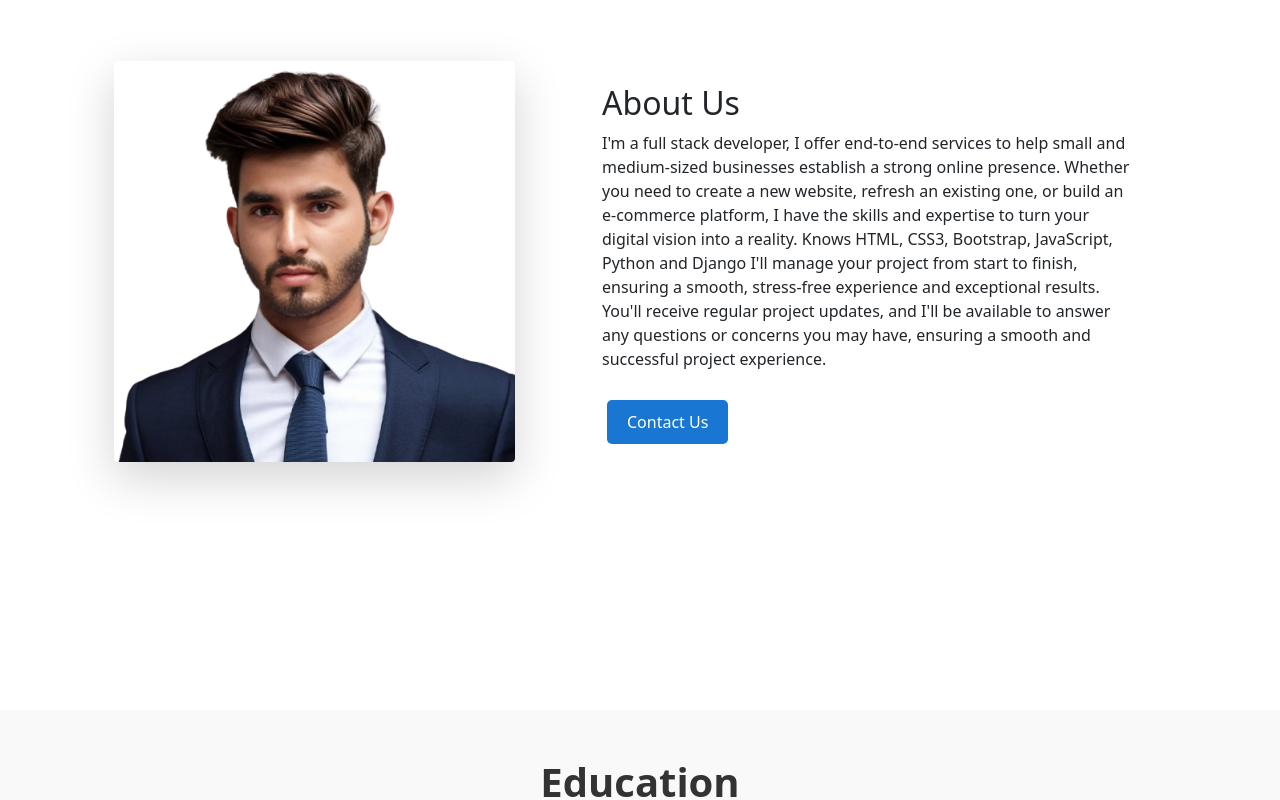
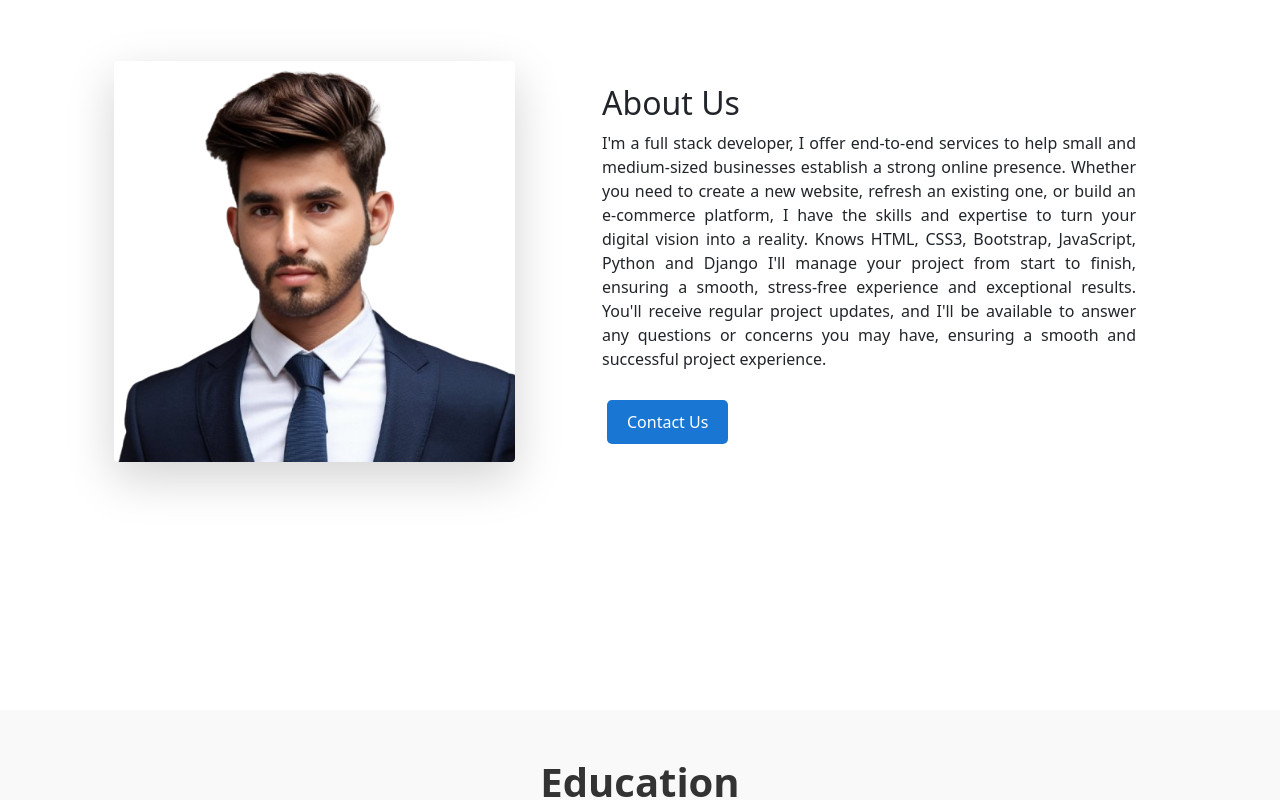
Before and after one commit to zaheerabbasdev/Portfolio-Website, a React (Vite) app: page / in a window 1280 px wide. Shown: the part 960-1760 px from the top of the page. Built offline with nearby package versions, Linux system fonts and the light colour scheme.

Commit message:
Add some code in portfolio

```diff
--- a/src/Components/About.css
+++ b/src/Components/About.css
@@ -16,6 +16,8 @@
   margin-top: -100px;
   position: relative;
   right: 50px;
+  text-align: justify;
+  font-size: 1rem;
 }
 
 .about-content h2{
--- a/src/Components/Navbar.css
+++ b/src/Components/Navbar.css
@@ -108,6 +108,12 @@ nav {
   top: 0;
   right: 8px;
 }
+
+.container p{
+  text-align: justify;
+  font-size: 1rem;
+}
+
 
 .home-section .btn:hover {
   background: var(--primary-light); /* Change background color */
--- a/src/Components/Portfolio.css
+++ b/src/Components/Portfolio.css
@@ -66,7 +66,7 @@
 }
 
 .content p {
-  font-size: 14px;
+  font-size: 1rem;
   margin-top: 10px;
 }
 
--- a/src/Components/Portfolio.jsx
+++ b/src/Components/Portfolio.jsx
@@ -137,7 +137,8 @@ const Portfolio = () => {
               <h4>English Thesaurus</h4>
               <p>
                 English Thesaurus is a comprehensive resource that provides
-                synonyms, antonyms, and related words to enhance vocabulary.
+                synonyms, antonyms, and related words to enhance vocabulary. It
+                contains more than 500,000 words.
               </p>
               <a
                 href="https://play.google.com/store/apps/details?id=sh.eagletech.englishthesauruspro"
```
